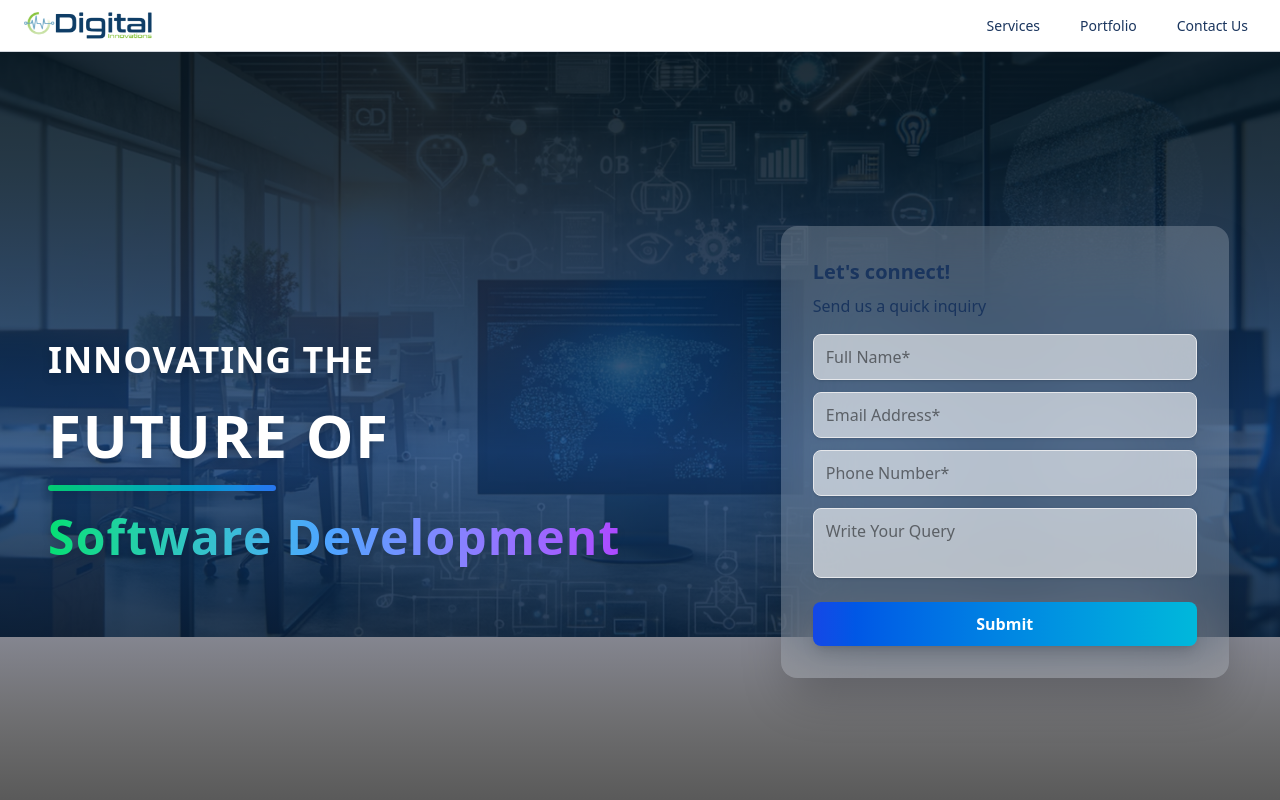
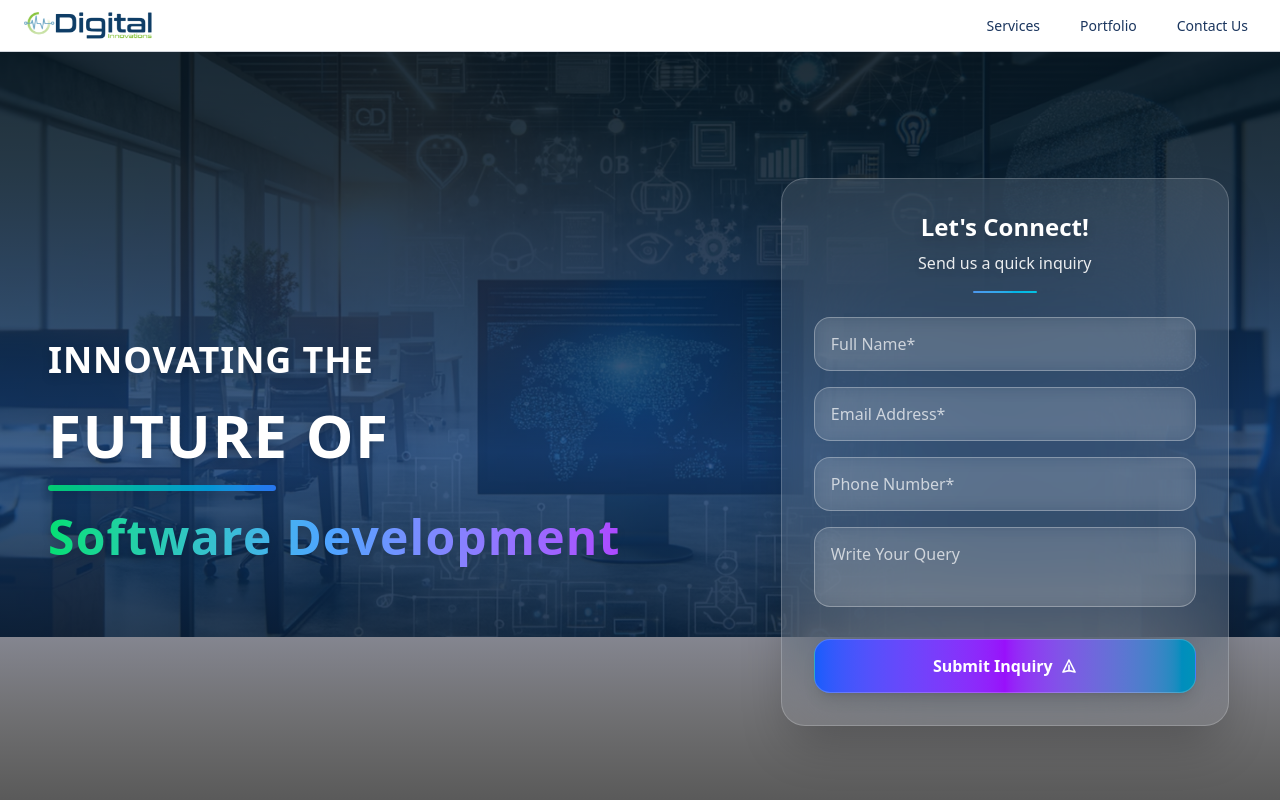
Before and after one commit to bipulsingh126/landing-page, a React (Vite) app in the folder frontend/: page / in a window 1280 px wide. Shown: the top 800 px of the page. Built offline with nearby package versions, Linux system fonts and the light colour scheme.

Commit message:
Enhance Header component with improved styling and animations for the contact form, including a new background glow effect, updated input fields, and a more engaging submit button.

```diff
--- a/frontend/src/components/Header.jsx
+++ b/frontend/src/components/Header.jsx
@@ -81,35 +81,77 @@ const Header = () => {
           </div>
           {/* Right: Contact Form */}
           <div className='w-full xs:w-11/12 sm:w-4/5 md:w-3/5 lg:w-1/2 xl:w-2/5 flex justify-center px-2 sm:px-4'>
-            <form className='relative bg-white/20 rounded-xl sm:rounded-2xl shadow-xl lg:shadow-2xl p-3 xs:p-4 sm:p-6 md:p-8 w-full max-w-xs xs:max-w-sm lg:max-w-md backdrop-blur-2xl transition-all duration-300'>
+            <form className='group relative bg-white/10 rounded-2xl sm:rounded-3xl shadow-2xl lg:shadow-3xl p-4 xs:p-5 sm:p-6 md:p-8 w-full max-w-xs xs:max-w-sm lg:max-w-md backdrop-blur-3xl transition-all duration-500 hover:bg-white/15 hover:shadow-3xl hover:scale-105 border border-white/20 overflow-hidden'>
+              {/* Animated background glow */}
+              <div className="absolute inset-0 bg-gradient-to-br from-blue-600/20 via-purple-600/20 to-cyan-600/20 opacity-0 group-hover:opacity-100 transition-opacity duration-500 rounded-2xl sm:rounded-3xl"></div>
+
+              {/* Glow effect */}
+              <div className="absolute inset-0 rounded-2xl sm:rounded-3xl blur-xl bg-gradient-to-br from-blue-600/30 via-purple-600/30 to-cyan-600/30 opacity-0 group-hover:opacity-100 transition-opacity duration-500 -z-10"></div>
+
               <div className='relative z-10'>
-                <h3 className='text-[#1a355e] text-sm xs:text-base sm:text-lg md:text-xl font-semibold mb-1 sm:mb-2'>Let&apos;s connect!</h3>
-                <p className='text-[#1a355e] text-xs sm:text-sm md:text-base mb-3 sm:mb-4'>Send us a quick inquiry</p>
+                <div className="text-center mb-4 sm:mb-6">
+                  <h3 className='text-white text-base xs:text-lg sm:text-xl md:text-2xl font-bold mb-1 sm:mb-2 drop-shadow-lg'>Let&apos;s Connect!</h3>
+                  <p className='text-white/90 text-xs sm:text-sm md:text-base mb-3 sm:mb-4 drop-shadow-md'>Send us a quick inquiry</p>
+                  <div className="h-0.5 w-16 bg-gradient-to-r from-blue-400 to-cyan-400 rounded-full mx-auto animate-pulse"></div>
+                </div>
+
+                <div className="space-y-3 sm:space-y-4">
+                  <div className="relative group">
                     <input
                       type='text'
                       placeholder='Full Name*'
-                  className='w-full mb-2 sm:mb-3 px-2 sm:px-3 py-1.5 sm:py-2 md:py-2.5 rounded-md sm:rounded-lg border border-gray-200 bg-white/60 focus:bg-white/90 focus:outline-none focus:ring-2 focus:ring-blue-400 text-xs sm:text-sm md:text-base transition-all shadow-sm'
+                      className='w-full px-3 sm:px-4 py-2 sm:py-3 md:py-3.5 rounded-xl sm:rounded-2xl border border-white/30 bg-white/10 placeholder-white/70 text-white focus:bg-white/20 focus:outline-none focus:ring-2 focus:ring-blue-400/50 focus:border-blue-400/50 text-xs sm:text-sm md:text-base transition-all duration-300 backdrop-blur-sm hover:bg-white/15 hover:border-white/40'
                     />
+                    <div className="absolute inset-0 rounded-xl sm:rounded-2xl bg-gradient-to-r from-blue-400/20 to-cyan-400/20 opacity-0 group-hover:opacity-100 transition-opacity duration-300 -z-10 blur-sm"></div>
+                  </div>
+
+                  <div className="relative group">
                     <input
                       type='email'
                       placeholder='Email Address*'
-                  className='w-full mb-2 sm:mb-3 px-2 sm:px-3 py-1.5 sm:py-2 md:py-2.5 rounded-md sm:rounded-lg border border-gray-200 bg-white/60 focus:bg-white/90 focus:outline-none focus:ring-2 focus:ring-blue-400 text-xs sm:text-sm md:text-base transition-all shadow-sm'
+                      className='w-full px-3 sm:px-4 py-2 sm:py-3 md:py-3.5 rounded-xl sm:rounded-2xl border border-white/30 bg-white/10 placeholder-white/70 text-white focus:bg-white/20 focus:outline-none focus:ring-2 focus:ring-blue-400/50 focus:border-blue-400/50 text-xs sm:text-sm md:text-base transition-all duration-300 backdrop-blur-sm hover:bg-white/15 hover:border-white/40'
                     />
+                    <div className="absolute inset-0 rounded-xl sm:rounded-2xl bg-gradient-to-r from-purple-400/20 to-blue-400/20 opacity-0 group-hover:opacity-100 transition-opacity duration-300 -z-10 blur-sm"></div>
+                  </div>
+
+                  <div className="relative group">
                     <input
                       type='tel'
                       placeholder='Phone Number*'
-                  className='w-full mb-2 sm:mb-3 px-2 sm:px-3 py-1.5 sm:py-2 md:py-2.5 rounded-md sm:rounded-lg border border-gray-200 bg-white/60 focus:bg-white/90 focus:outline-none focus:ring-2 focus:ring-blue-400 text-xs sm:text-sm md:text-base transition-all shadow-sm'
+                      className='w-full px-3 sm:px-4 py-2 sm:py-3 md:py-3.5 rounded-xl sm:rounded-2xl border border-white/30 bg-white/10 placeholder-white/70 text-white focus:bg-white/20 focus:outline-none focus:ring-2 focus:ring-blue-400/50 focus:border-blue-400/50 text-xs sm:text-sm md:text-base transition-all duration-300 backdrop-blur-sm hover:bg-white/15 hover:border-white/40'
                     />
+                    <div className="absolute inset-0 rounded-xl sm:rounded-2xl bg-gradient-to-r from-cyan-400/20 to-purple-400/20 opacity-0 group-hover:opacity-100 transition-opacity duration-300 -z-10 blur-sm"></div>
+                  </div>
+
+                  <div className="relative group">
                     <textarea
                       placeholder='Write Your Query'
-                  className='w-full mb-3 sm:mb-4 px-2 sm:px-3 py-1.5 sm:py-2 md:py-2.5 rounded-md sm:rounded-lg border border-gray-200 bg-white/60 focus:bg-white/90 focus:outline-none focus:ring-2 focus:ring-blue-400 text-xs sm:text-sm md:text-base transition-all shadow-sm resize-none'
+                      className='w-full px-3 sm:px-4 py-2 sm:py-3 md:py-3.5 rounded-xl sm:rounded-2xl border border-white/30 bg-white/10 placeholder-white/70 text-white focus:bg-white/20 focus:outline-none focus:ring-2 focus:ring-blue-400/50 focus:border-blue-400/50 text-xs sm:text-sm md:text-base transition-all duration-300 backdrop-blur-sm hover:bg-white/15 hover:border-white/40 resize-none min-h-[60px] sm:min-h-[80px]'
                       rows={2}
                     ></textarea>
+                    <div className="absolute inset-0 rounded-xl sm:rounded-2xl bg-gradient-to-r from-blue-400/20 to-purple-400/20 opacity-0 group-hover:opacity-100 transition-opacity duration-300 -z-10 blur-sm"></div>
+                  </div>
+                </div>
+
                 <button
                   type='submit'
-                  className='w-full bg-gradient-to-r from-blue-700 to-cyan-500 text-white py-1.5 sm:py-2 md:py-2.5 rounded-md sm:rounded-lg font-semibold shadow-lg transition-transform duration-200 hover:scale-105 hover:brightness-110 focus:outline-none focus:ring-2 focus:ring-blue-400 text-xs sm:text-sm md:text-base'
+                  className='group relative w-full mt-4 sm:mt-6 px-4 py-2 sm:py-3 md:py-3.5 text-white font-semibold rounded-xl sm:rounded-2xl bg-gradient-to-r from-blue-600 via-purple-600 to-cyan-600 hover:from-blue-700 hover:via-purple-700 hover:to-cyan-700 transition-all duration-500 shadow-lg hover:shadow-2xl transform hover:-translate-y-1 hover:scale-105 backdrop-blur-sm border border-white/20 overflow-hidden text-xs sm:text-sm md:text-base'
                 >
-                  Submit
+                  {/* Animated background */}
+                  <div className="absolute inset-0 bg-gradient-to-r from-blue-600/20 via-purple-600/20 to-cyan-600/20 opacity-0 group-hover:opacity-100 transition-opacity duration-500"></div>
+
+                  {/* Glow effect */}
+                  <div className="absolute inset-0 rounded-xl sm:rounded-2xl blur-lg bg-gradient-to-r from-blue-600/30 via-purple-600/30 to-cyan-600/30 opacity-0 group-hover:opacity-100 transition-opacity duration-500 -z-10"></div>
+
+                  <span className="relative z-10 flex items-center justify-center">
+                    Submit Inquiry
+                    <svg className="w-4 h-4 ml-2 transform group-hover:translate-x-1 transition-transform duration-300" fill="none" stroke="currentColor" viewBox="0 0 24 24">
+                      <path strokeLinecap="round" strokeLinejoin="round" strokeWidth={2.5} d="M12 19l9 2-9-18-9 18 9-2zm0 0v-8" />
+                    </svg>
+                  </span>
+
+                  {/* Shimmer effect */}
+                  <div className="absolute inset-0 -skew-x-12 bg-gradient-to-r from-transparent via-white/20 to-transparent opacity-0 group-hover:opacity-100 group-hover:animate-pulse transition-opacity duration-700"></div>
                 </button>
               </div>
             </form>
```
Lines whose indentation alone changed are shown as unchanged.
